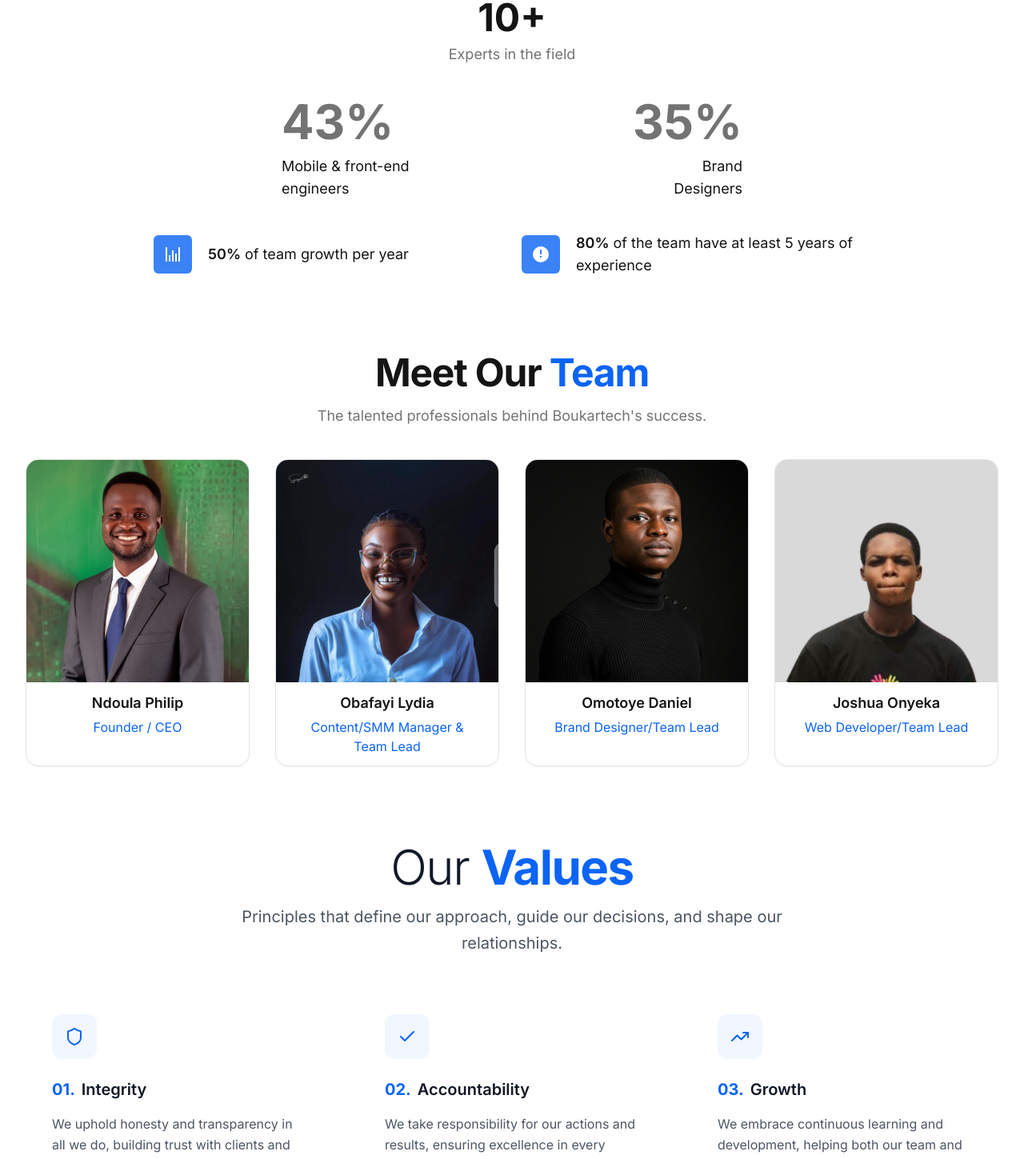
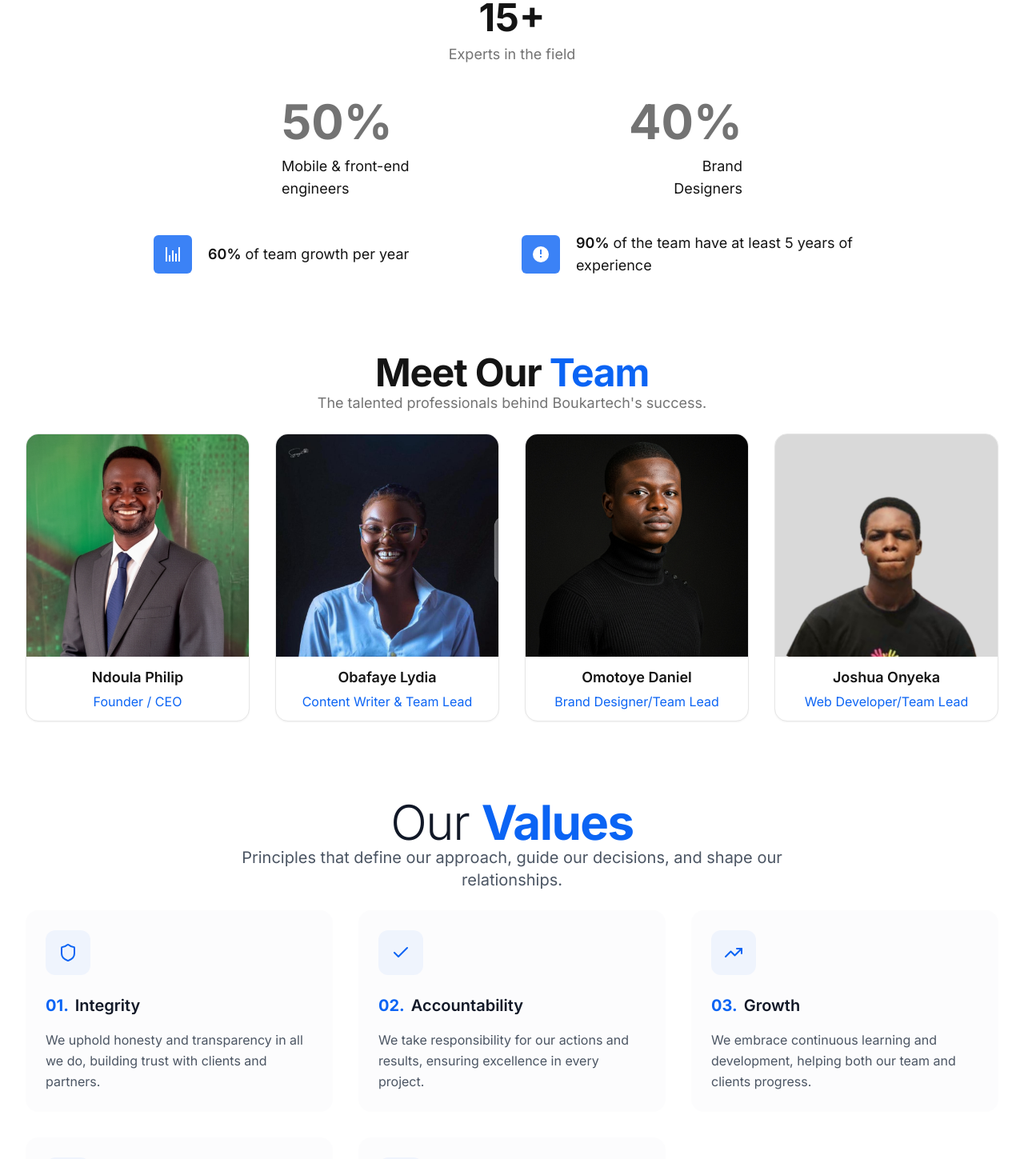
Before and after one commit to Jo-shua09/BoukarTech-Website, a React (Vite) app: page /about in a window 1280 px wide. Shown: the part 1280-2729 px from the top of the page at 80% size. Built offline with nearby package versions, Linux system fonts and the light colour scheme; the HTML template or start-up script is replaced by a standard one.

Commit message:
`Updated team and value section content and statistics`

```diff
--- a/src/assets/data/data.ts
+++ b/src/assets/data/data.ts
@@ -71,7 +71,7 @@ export const values = [
 
 export const team = [
   { name: "Ndoula Philip", role: "Founder / CEO", image: phillipImg },
-  { name: "Obafayi Lydia", role: "Content/SMM Manager & Team Lead", image: lydiaImg },
+  { name: "Obafaye Lydia", role: "Content Writer & Team Lead", image: lydiaImg },
   { name: "Omotoye Daniel", role: "Brand Designer/Team Lead", image: danielImg },
   { name: "Joshua Onyeka", role: "Web Developer/Team Lead", image: Joshua },
 ];
--- a/src/components/sections/about/Stats.tsx
+++ b/src/components/sections/about/Stats.tsx
@@ -10,7 +10,7 @@ export default function Stats() {
             <h2 className="text-4xl font-semibold text-foreground mb-4">Boukartech Team</h2>
 
             <p className="text-5xl font-bold text-foreground">
-              10+
+              15+
               <span className="block text-lg font-normal text-muted-foreground mt-2">Experts in the field</span>
             </p>
           </motion.div>
@@ -18,7 +18,7 @@ export default function Stats() {
           {/* Top Stats */}
           <div className="flex flex-col md:flex-row  items-center gap-10 justify-between max-w-xl m-auto  mb-10">
             <div className="text-center md:text-left">
-              <p className="text-6xl font-bold text-muted-foreground mb-3">43%</p>
+              <p className="text-6xl font-bold text-muted-foreground mb-3">50%</p>
               <p className="text-lg text-foreground max-w-xs">
                 Mobile & front-end
                 <br />
@@ -27,7 +27,7 @@ export default function Stats() {
             </div>
 
             <div className="text-center md:text-right">
-              <p className="text-6xl font-bold text-muted-foreground mb-3">35%</p>
+              <p className="text-6xl font-bold text-muted-foreground mb-3">40%</p>
               <p className="text-lg text-foreground">
                 Brand
                 <br />
@@ -46,7 +46,7 @@ export default function Stats() {
               </div>
 
               <p className="text-lg text-foreground">
-                <span className="font-semibold">50%</span> of team growth per year
+                <span className="font-semibold">60%</span> of team growth per year
               </p>
             </div>
 
@@ -58,7 +58,7 @@ export default function Stats() {
               </div>
 
               <p className="text-lg text-foreground">
-                <span className="font-semibold">80%</span> of the team have at least 5 years of experience
+                <span className="font-semibold">90%</span> of the team have at least 5 years of experience
               </p>
             </div>
           </div>
--- a/src/components/sections/about/Team.tsx
+++ b/src/components/sections/about/Team.tsx
@@ -7,8 +7,8 @@ export default function Team() {
     <section className="pb-16 lg:pb-24 bg-background">
       <div className="container-custom">
         {/* Section Header */}
-        <motion.div initial={{ opacity: 0, y: 40 }} whileInView={{ opacity: 1, y: 0 }} viewport={{ once: true }} className="text-center mb-10">
-          <h2 className="heading-lg text-foreground mb-4">
+        <motion.div initial={{ opacity: 0, y: 40 }} whileInView={{ opacity: 1, y: 0 }} viewport={{ once: true }} className="text-center mb-6">
+          <h2 className="heading-lg text-foreground">
             Meet Our <span className="text-primary">Team</span>
           </h2>
           <p className="body-md text-muted-foreground max-w-2xl mx-auto">The talented professionals behind Boukartech's success.</p>
--- a/src/components/sections/about/Value.tsx
+++ b/src/components/sections/about/Value.tsx
@@ -6,11 +6,11 @@ export default function Value() {
     <section className="pb-16 lg:pb-24 bg-white">
       <div className="container-custom">
         {/* Header - Minimalist */}
-        <motion.div initial={{ opacity: 0 }} whileInView={{ opacity: 1 }} viewport={{ once: true }} className="text-center mb-10 max-w-3xl mx-auto">
-          <h2 className="text-5xl md:text-6xl font-light text-gray-900 mb-4 tracking-tight">
+        <motion.div initial={{ opacity: 0 }} whileInView={{ opacity: 1 }} viewport={{ once: true }} className="text-center mb-6 max-w-3xl mx-auto">
+          <h2 className="text-3xl md:text-6xl font-light text-gray-900 tracking-tight">
             Our <span className="font-bold text-primary">Values</span>
           </h2>
-          <p className="text-xl text-gray-600 leading-relaxed">
+          <p className="text-base md:text-xl text-gray-600 leading-relaxed">
             Principles that define our approach, guide our decisions, and shape our relationships.
           </p>
         </motion.div>
@@ -27,7 +27,7 @@ export default function Value() {
               className="group"
             >
               {/* Simple, clean card */}
-              <div className="h-full p-8 hover:bg-gray-50/50 rounded-2xl transition-all duration-500 border border-transparent hover:border-gray-200">
+              <div className="h-full p-6 bg-gray-50/50 rounded-2xl transition-all duration-500 border border-transparent border-gray-200">
                 {/* Icon with subtle background */}
                 <div className="w-14 h-14 rounded-xl bg-primary/5 flex items-center justify-center mb-6 group-hover:bg-primary/10 transition-colors">
                   <value.icon size={24} className="text-primary" />
--- a/src/pages/Contact.tsx
+++ b/src/pages/Contact.tsx
@@ -100,7 +100,7 @@ const Contact = () => {
               whileInView={{ opacity: 1, x: 0 }}
               viewport={{ once: true }}
               transition={{ duration: 0.6 }}
-              className="bg-primary/5 border border-primary/20 rounded-3xl p-8"
+              className="bg-primary/5 border border-primary/20 rounded-3xl p-6"
             >
               <h3 className="text-2xl font-bold text-primary mb-6">Let's Talk</h3>
 
```
